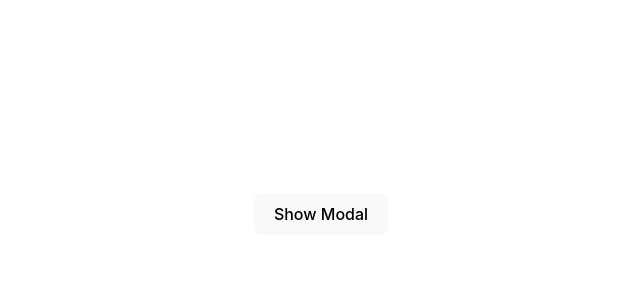
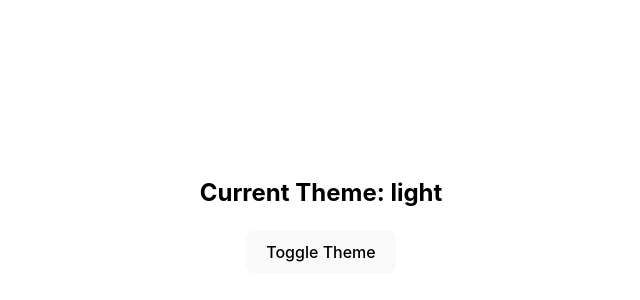
Before and after one commit to yayakyogi/react-example, a React (Vite) app: page / in a window 1280 px wide. Shown: the part 186-486 px from the top of the page, without its empty margins (319-959 px from the left). Built offline with nearby package versions, Linux system fonts and the light colour scheme.

Commit message:
useContext

```diff
--- a/src/App.tsx
+++ b/src/App.tsx
@@ -1,8 +1,8 @@
 import "./App.css";
-import UseImperativeHandle from "./components/useImperativeHandle";
+import ExampleUseContext from "./components/useContext/useContext";
 
 function App() {
-  return <UseImperativeHandle />;
+  return <ExampleUseContext />;
 }
 
 export default App;
--- /dev/null
+++ b/src/components/useContext/switcher.tsx
@@ -0,0 +1,21 @@
+import { useTheme } from "./theme";
+
+const ThemeSwitcher = () => {
+  const { theme, toggleTheme } = useTheme();
+
+  return (
+    <div
+      style={{
+        background: theme === "light" ? "#fff" : "#333",
+        color: theme === "light" ? "#000" : "#fff",
+        padding: "20px",
+        textAlign: "center",
+      }}
+    >
+      <h2>Current Theme: {theme}</h2>
+      <button onClick={toggleTheme}>Toggle Theme</button>
+    </div>
+  );
+};
+
+export default ThemeSwitcher;
--- /dev/null
+++ b/src/components/useContext/theme.tsx
@@ -0,0 +1,26 @@
+/* eslint-disable @typescript-eslint/no-explicit-any */
+import { createContext, useContext, useState } from "react";
+
+// Buat Context
+const ThemeContext = createContext({
+  theme: "",
+  toggleTheme: () => {},
+});
+
+export const ThemeProvider = ({ children }: any) => {
+  const [theme, setTheme] = useState("light");
+
+  // Fungsi untuk mengganti tema
+  const toggleTheme = () => {
+    setTheme(theme === "light" ? "dark" : "light");
+  };
+
+  return (
+    <ThemeContext.Provider value={{ theme, toggleTheme }}>
+      {children}
+    </ThemeContext.Provider>
+  );
+};
+
+// Custom Hook untuk mempermudah penggunaan Context
+export const useTheme = () => useContext(ThemeContext);
--- /dev/null
+++ b/src/components/useContext/useContext.tsx
@@ -0,0 +1,13 @@
+import { ThemeProvider } from "./theme";
+import ThemeSwitcher from "./switcher";
+
+const ExampleUseContext = () => {
+  return (
+    <ThemeProvider>
+      <ThemeSwitcher />
+      {/*  */}
+    </ThemeProvider>
+  );
+};
+
+export default ExampleUseContext;
```
